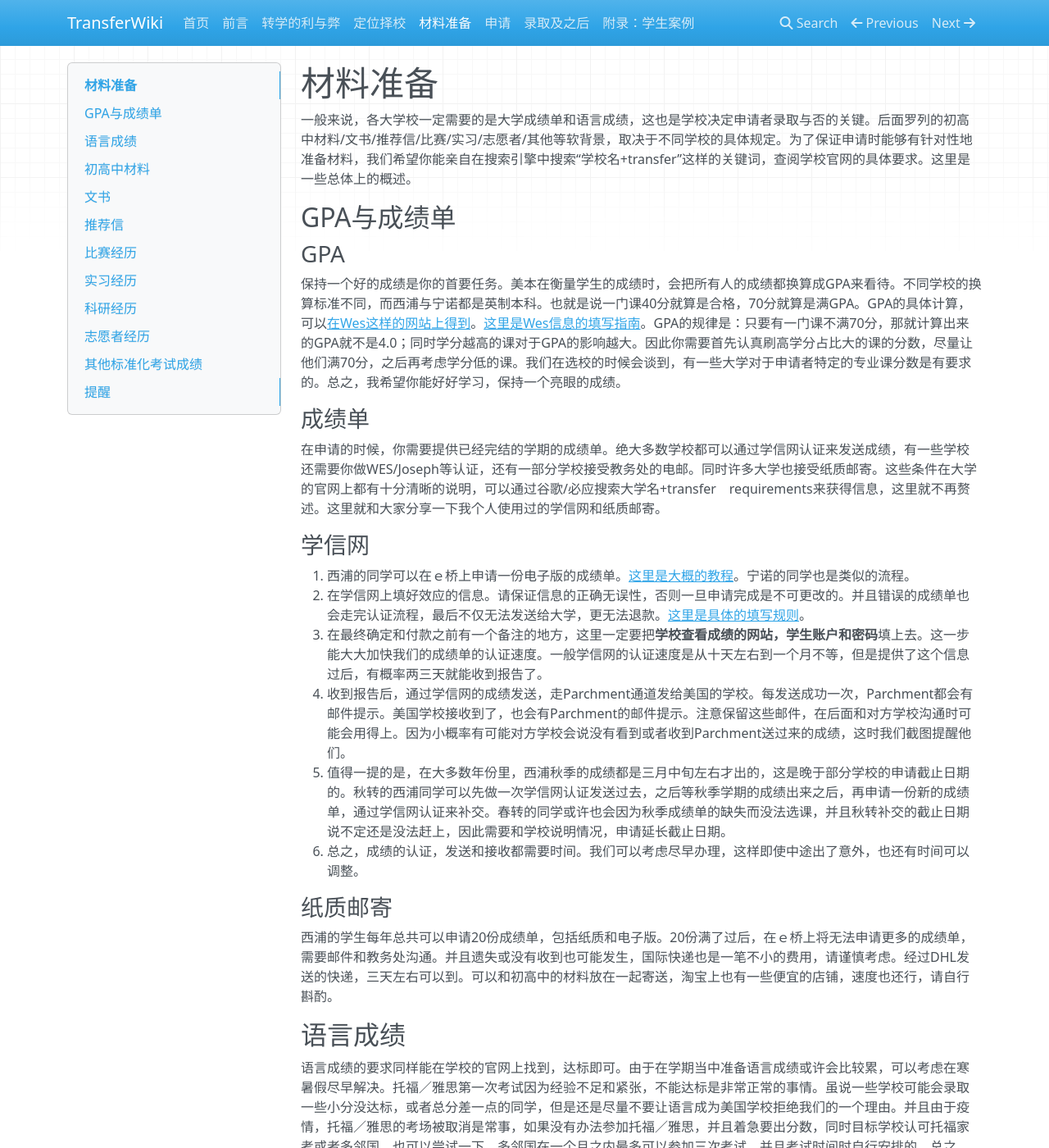
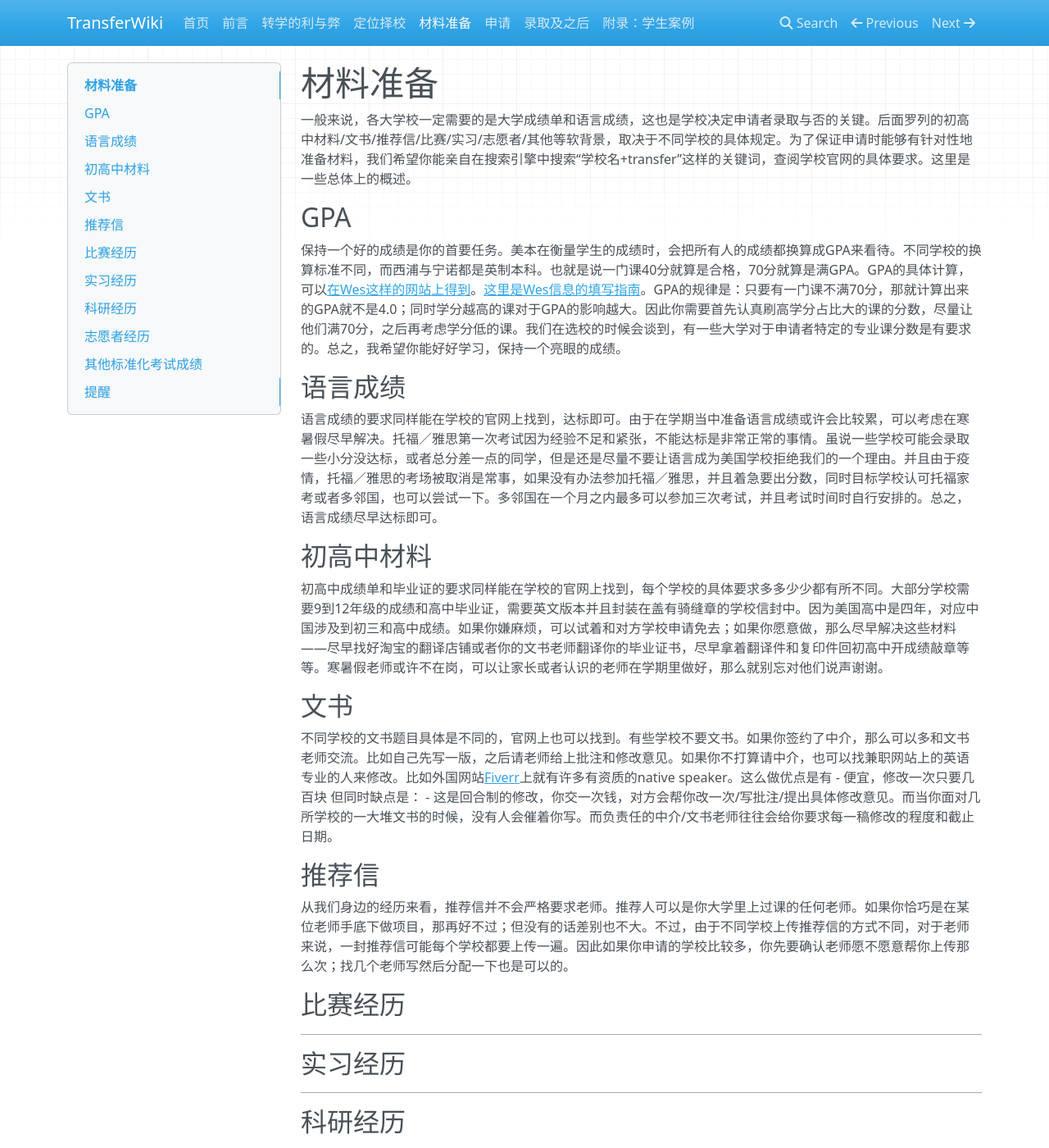
Before and after one commit to SihanXU/TransferWiki, an MkDocs documentation site: the page built from docs/material.md, in a window 1280 px wide and 1400 px high. Shown: the whole window at 82% size. Built offline with MkDocs 1.6.1, drawn with Linux system fonts in a browser that asks for light colours; nearby versions of some CDN libraries.

Commit message:
Update material.md

```diff
--- a/docs/material.md
+++ b/docs/material.md
@@ -1,19 +1,7 @@
 # 材料准备
 一般来说，各大学校一定需要的是大学成绩单和语言成绩，这也是学校决定申请者录取与否的关键。后面罗列的初高中材料/文书/推荐信/比赛/实习/志愿者/其他等软背景，取决于不同学校的具体规定。为了保证申请时能够有针对性地准备材料，我们希望你能亲自在搜索引擎中搜索“学校名+transfer”这样的关键词，查阅学校官网的具体要求。这里是一些总体上的概述。
-## GPA与成绩单
-### GPA
+## GPA
 保持一个好的成绩是你的首要任务。美本在衡量学生的成绩时，会把所有人的成绩都换算成GPA来看待。不同学校的换算标准不同，而西浦与宁诺都是英制本科。也就是说一门课40分就算是合格，70分就算是满GPA。GPA的具体计算，可以[在Wes这样的网站上得到](https://applications.wes.org/igpa-calculator/igpa.asp)。[这里是Wes信息的填写指南](https://mp.weixin.qq.com/s/KUT1I4_SVZUNjIRY5mAv7g)。GPA的规律是：只要有一门课不满70分，那就计算出来的GPA就不是4.0；同时学分越高的课对于GPA的影响越大。因此你需要首先认真刷高学分占比大的课的分数，尽量让他们满70分，之后再考虑学分低的课。我们在选校的时候会谈到，有一些大学对于申请者特定的专业课分数是有要求的。总之，我希望你能好好学习，保持一个亮眼的成绩。
-### 成绩单
-在申请的时候，你需要提供已经完结的学期的成绩单。绝大多数学校都可以通过学信网认证来发送成绩，有一些学校还需要你做WES/Joseph等认证，还有一部分学校接受教务处的电邮。同时许多大学也接受纸质邮寄。这些条件在大学的官网上都有十分清晰的说明，可以通过谷歌/必应搜索大学名+transfer　requirements来获得信息，这里就不再赘述。这里就和大家分享一下我个人使用过的学信网和纸质邮寄。
-### 学信网
-1. 西浦的同学可以在ｅ桥上申请一份电子版的成绩单。[这里是大概的教程](https://mp.weixin.qq.com/s/V5pjh7Yy-48c7tRAB_9eWA)。宁诺的同学也是类似的流程。
-2. 在学信网上填好效应的信息。请保证信息的正确无误性，否则一旦申请完成是不可更改的。并且错误的成绩单也会走完认证流程，最后不仅无法发送给大学，更无法退款。[这里是具体的填写规则](https://zhuanlan.zhihu.com/p/153545270)。
-3. 在最终确定和付款之前有一个备注的地方，这里一定要把**学校查看成绩的网站，学生账户和密码**填上去。这一步能大大加快我们的成绩单的认证速度。一般学信网的认证速度是从十天左右到一个月不等，但是提供了这个信息过后，有概率两三天就能收到报告了。
-4. 收到报告后，通过学信网的成绩发送，走Parchment通道发给美国的学校。每发送成功一次，Parchment都会有邮件提示。美国学校接收到了，也会有Parchment的邮件提示。注意保留这些邮件，在后面和对方学校沟通时可能会用得上。因为小概率有可能对方学校会说没有看到或者收到Parchment送过来的成绩，这时我们截图提醒他们。
-5. 值得一提的是，在大多数年份里，西浦秋季的成绩都是三月中旬左右才出的，这是晚于部分学校的申请截止日期的。秋转的西浦同学可以先做一次学信网认证发送过去，之后等秋季学期的成绩出来之后，再申请一份新的成绩单，通过学信网认证来补交。春转的同学或许也会因为秋季成绩单的缺失而没法选课，并且秋转补交的截止日期说不定还是没法赶上，因此需要和学校说明情况，申请延长截止日期。
-6. 总之，成绩的认证，发送和接收都需要时间。我们可以考虑尽早办理，这样即使中途出了意外，也还有时间可以调整。
-### 纸质邮寄
-西浦的学生每年总共可以申请20份成绩单，包括纸质和电子版。20份满了过后，在ｅ桥上将无法申请更多的成绩单，需要邮件和教务处沟通。并且遗失或没有收到也可能发生，国际快递也是一笔不小的费用，请谨慎考虑。经过DHL发送的快递，三天左右可以到。可以和初高中的材料放在一起寄送，淘宝上也有一些便宜的店铺，速度也还行，请自行斟酌。
 ## 语言成绩
 语言成绩的要求同样能在学校的官网上找到，达标即可。由于在学期当中准备语言成绩或许会比较累，可以考虑在寒暑假尽早解决。托福／雅思第一次考试因为经验不足和紧张，不能达标是非常正常的事情。虽说一些学校可能会录取一些小分没达标，或者总分差一点的同学，但是还是尽量不要让语言成为美国学校拒绝我们的一个理由。并且由于疫情，托福／雅思的考场被取消是常事，如果没有办法参加托福／雅思，并且着急要出分数，同时目标学校认可托福家考或者多邻国，也可以尝试一下。多邻国在一个月之内最多可以参加三次考试，并且考试时间时自行安排的。总之，语言成绩尽早达标即可。
 ## 初高中材料
```
